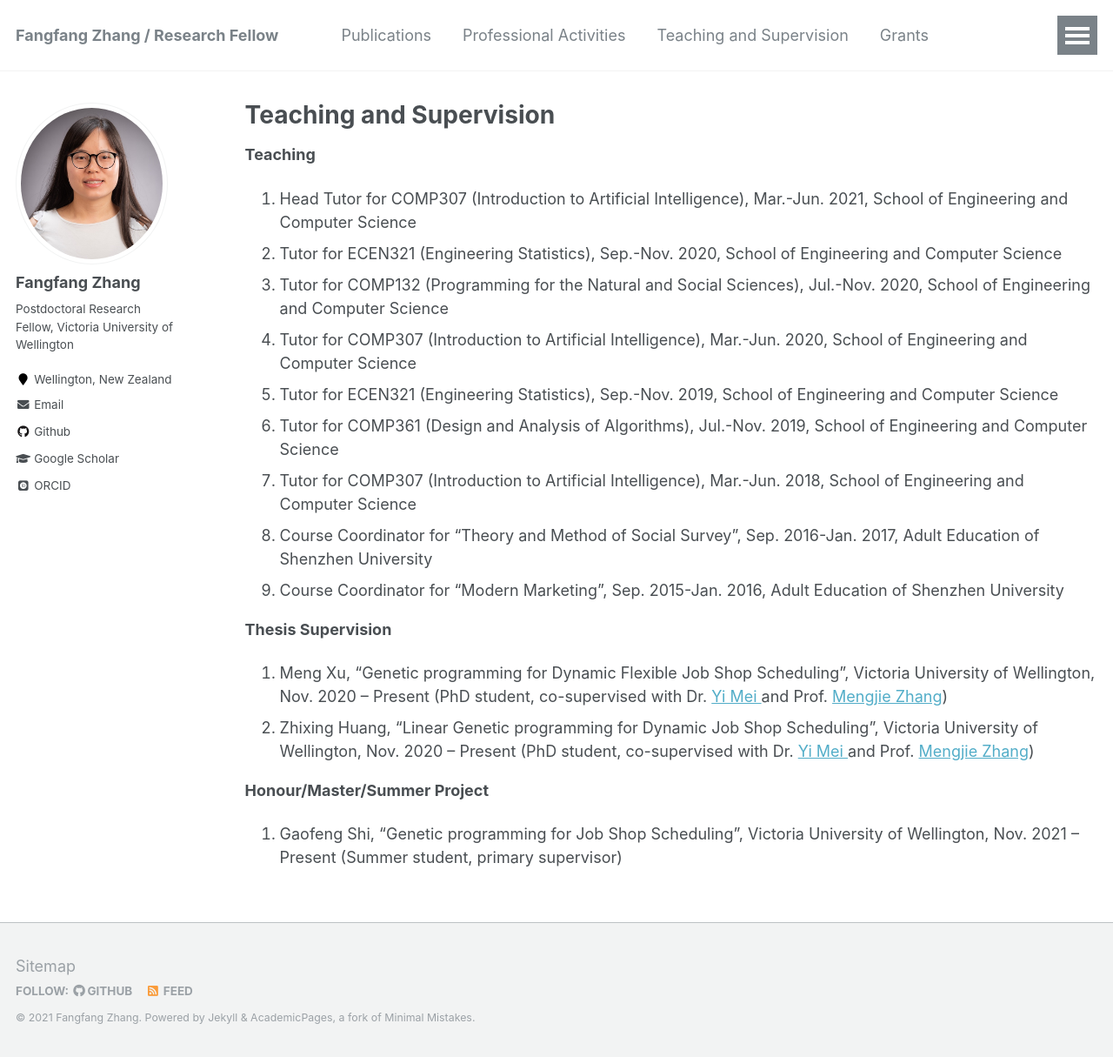
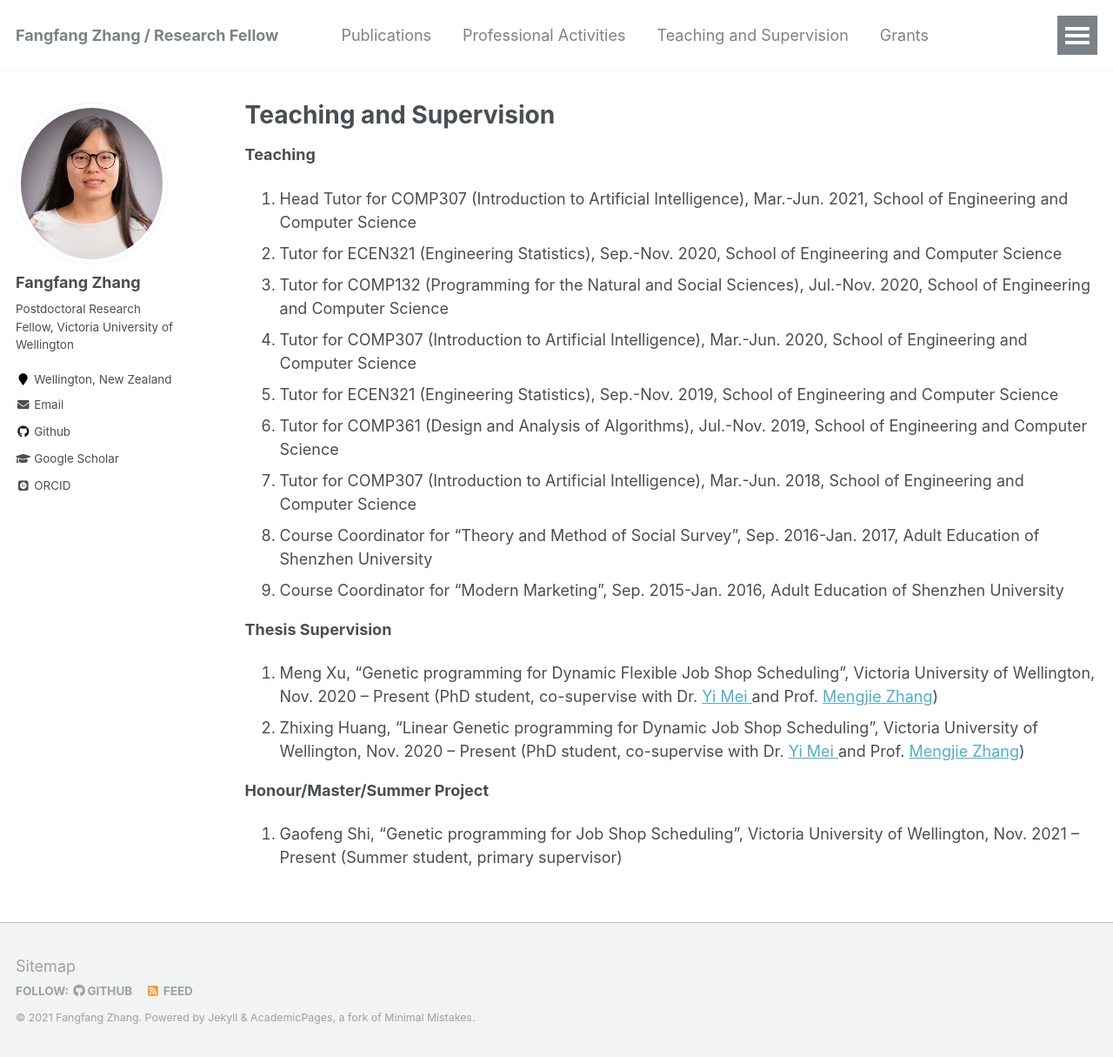
Before and after one commit to fangfang-zhang/fangfang-zhang.github.io, a Jekyll site: the page built from _pages/teaching.md, in a window 1280 px wide and 1215 px high. Shown: the whole window at 87% size. Built offline with Jekyll 4.4.1, drawn with Linux system fonts in a browser that asks for light colours; some web fonts are replaced.

Commit message:
teaching

```diff
--- a/_pages/teaching.md
+++ b/_pages/teaching.md
@@ -20,8 +20,8 @@ author_profile: true
 
 **Thesis Supervision**
 <ol>
-<li> Meng Xu, “Genetic programming for Dynamic Flexible Job Shop Scheduling”, Victoria University of Wellington, Nov. 2020 – Present (PhD student, co-supervised with Dr. <a href="https://meiyi1986.github.io/"> Yi Mei </a> and Prof. <a href="https://homepages.ecs.vuw.ac.nz/~mengjie/"> Mengjie Zhang</a>) </li>
-<li> Zhixing Huang, “Linear Genetic programming for Dynamic Job Shop Scheduling”, Victoria University of Wellington, Nov. 2020 – Present (PhD student, co-supervised with Dr. <a href="https://meiyi1986.github.io/"> Yi Mei </a> and Prof. <a href="https://homepages.ecs.vuw.ac.nz/~mengjie/"> Mengjie Zhang</a>) </li>
+<li> Meng Xu, “Genetic programming for Dynamic Flexible Job Shop Scheduling”, Victoria University of Wellington, Nov. 2020 – Present (PhD student, co-supervise with Dr. <a href="https://meiyi1986.github.io/"> Yi Mei </a> and Prof. <a href="https://homepages.ecs.vuw.ac.nz/~mengjie/"> Mengjie Zhang</a>) </li>
+<li> Zhixing Huang, “Linear Genetic programming for Dynamic Job Shop Scheduling”, Victoria University of Wellington, Nov. 2020 – Present (PhD student, co-supervise with Dr. <a href="https://meiyi1986.github.io/"> Yi Mei </a> and Prof. <a href="https://homepages.ecs.vuw.ac.nz/~mengjie/"> Mengjie Zhang</a>) </li>
 </ol>
 
 
```
